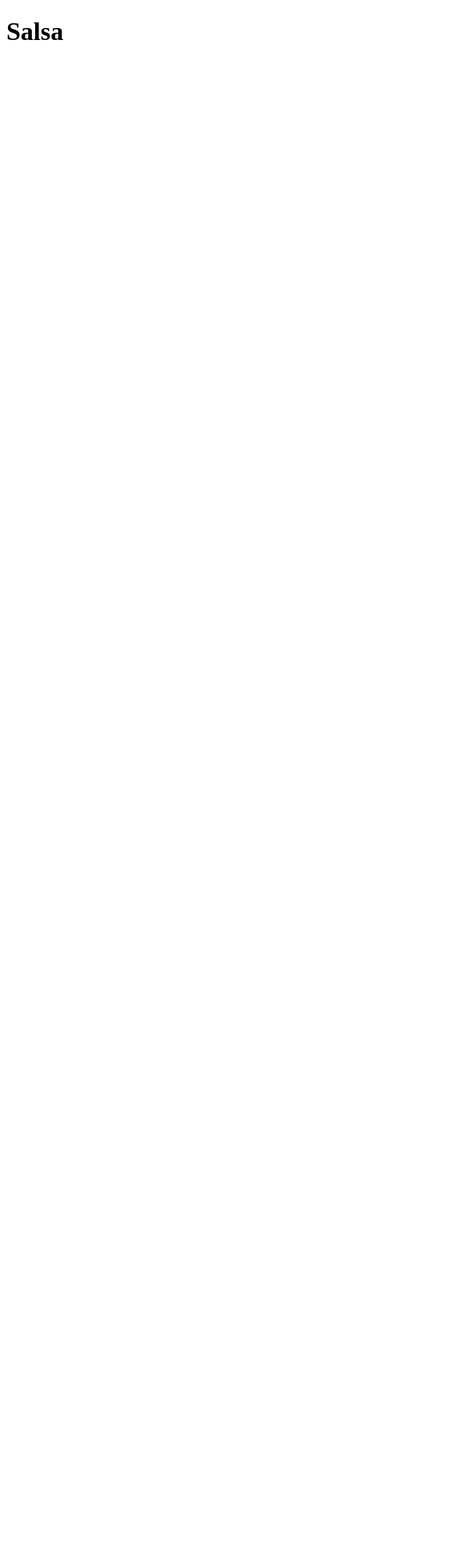
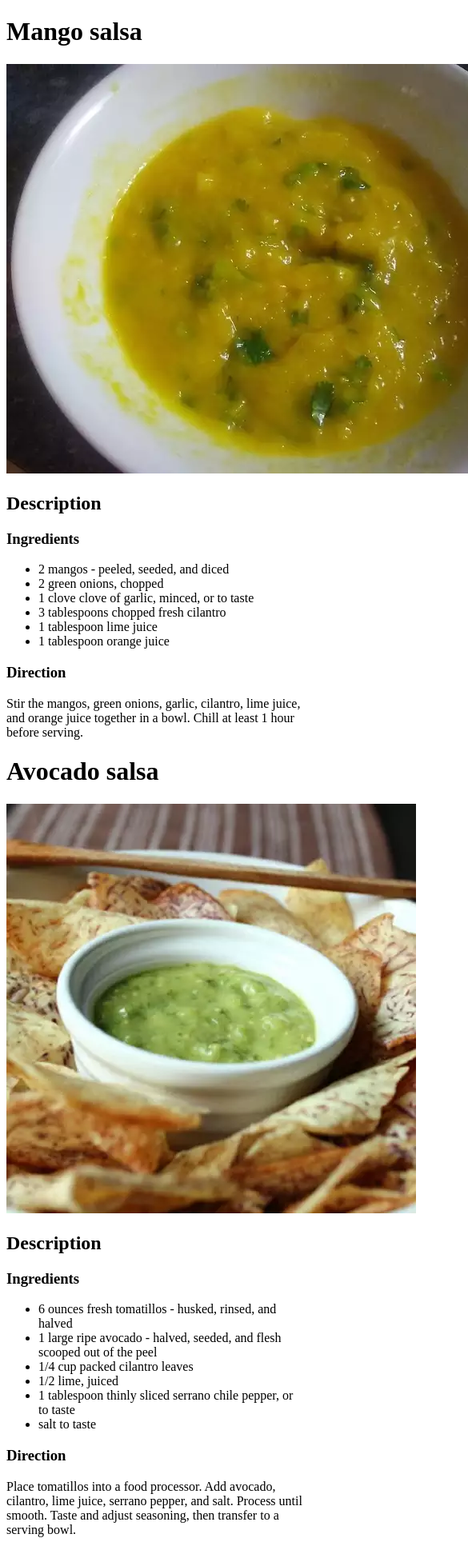
Before and after one commit to Gangrena32/recipes, a plain HTML site: page recipes/Salsa.html in a window 390 px wide. Shown: the top 1938 px of the page at 80% size, 585 px wide, since content can reach past the window. Before the commit the page ends 844 px from the top, so only its background shows below. Drawn offline with Linux system fonts and the light colour scheme.

Commit message:
first html code

```diff
--- a/recipes/Salsa.html
+++ b/recipes/Salsa.html
@@ -2,9 +2,38 @@
 <html>
     <head>
         <meta charset="UTF-8">
-        <title>Recipes</title>
+        <title>Salsa</title>
     </head>
     <body>
-        <h1>Salsa</h1>
+        <h1>Mango salsa</h1>
+        <img src="../images/mango.jpeg" alt="Mango salsa">
+        <h2>Description</h2>
+        <h3>Ingredients</h3>
+        <ul>
+            <li> 2 mangos - peeled, seeded, and diced</li>
+            <li>2 green onions, chopped</li>
+            <li>1 clove clove of garlic, minced, or to taste</li>
+            <li>3 tablespoons chopped fresh cilantro</li>
+            <li>1 tablespoon lime juice</li>
+            <li>1 tablespoon orange juice</li>
+        </ul>
+        <h3>Direction</h3>
+        <p>Stir the mangos, green onions, garlic, cilantro, lime juice, and orange juice together in a bowl. Chill at least 1 hour before serving.</p>
+
+
+        <h1>Avocado salsa</h1>
+        <img src="../images/avocado.jpeg" alt="Avocado salsa">
+        <h2>Description</h2>
+        <h3>Ingredients</h3>
+        <ul>
+            <li>6 ounces fresh tomatillos - husked, rinsed, and halved</li>
+            <li>1 large ripe avocado - halved, seeded, and flesh scooped out of the peel</li>
+            <li>1/4 cup packed cilantro leaves</li>
+            <li>1/2 lime, juiced</li>
+            <li>1 tablespoon thinly sliced serrano chile pepper, or to taste</li>
+            <li>salt to taste</li>
+        </ul>
+        <h3>Direction</h3>
+        <p>Place tomatillos into a food processor. Add avocado, cilantro, lime juice, serrano pepper, and salt. Process until smooth. Taste and adjust seasoning, then transfer to a serving bowl.</p>
     </body>
 </html>
```
Also changed, not shown: index.html (+4 -1 lines), recipes/Soup.html (added, +58 -0 lines), images/WhiteGazpacho.jpg (added), images/avocado.jpeg (added), images/cheeseburger-soup.jpg (added), images/mango.jpeg (added).
